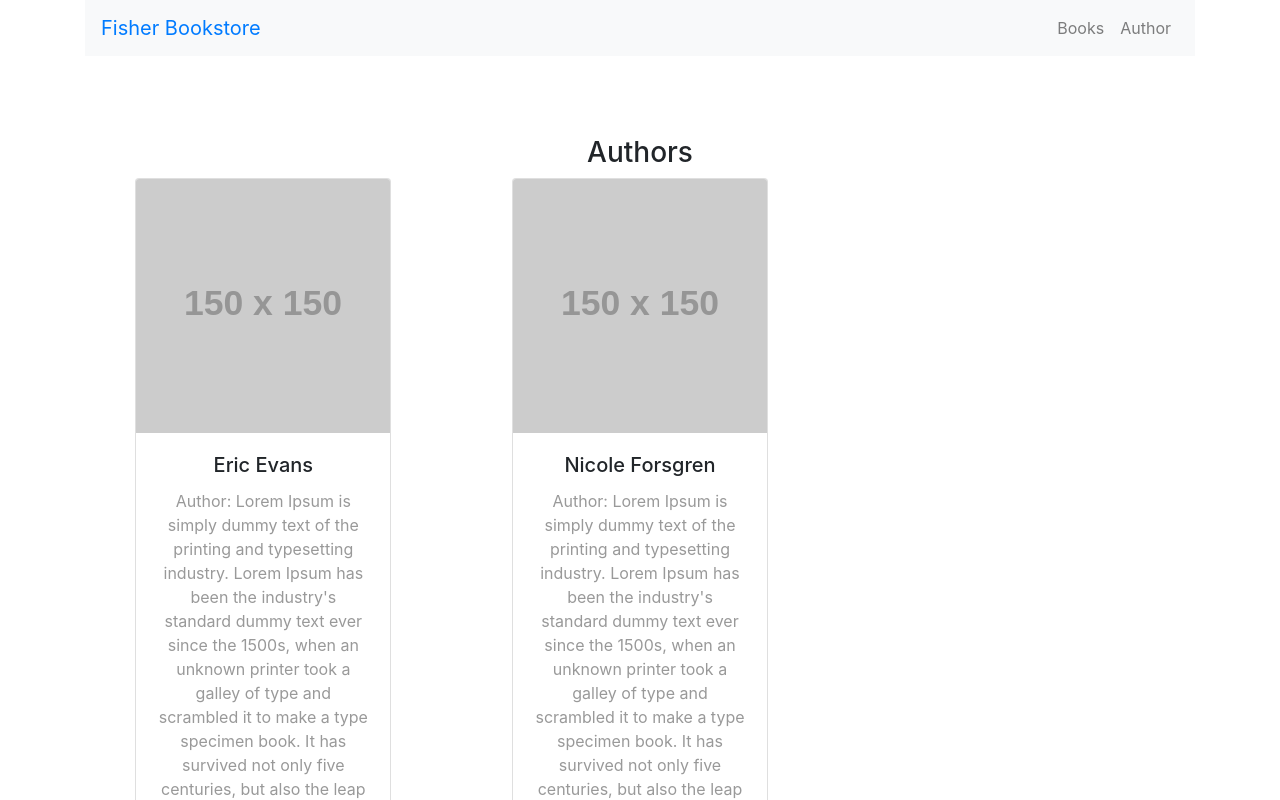
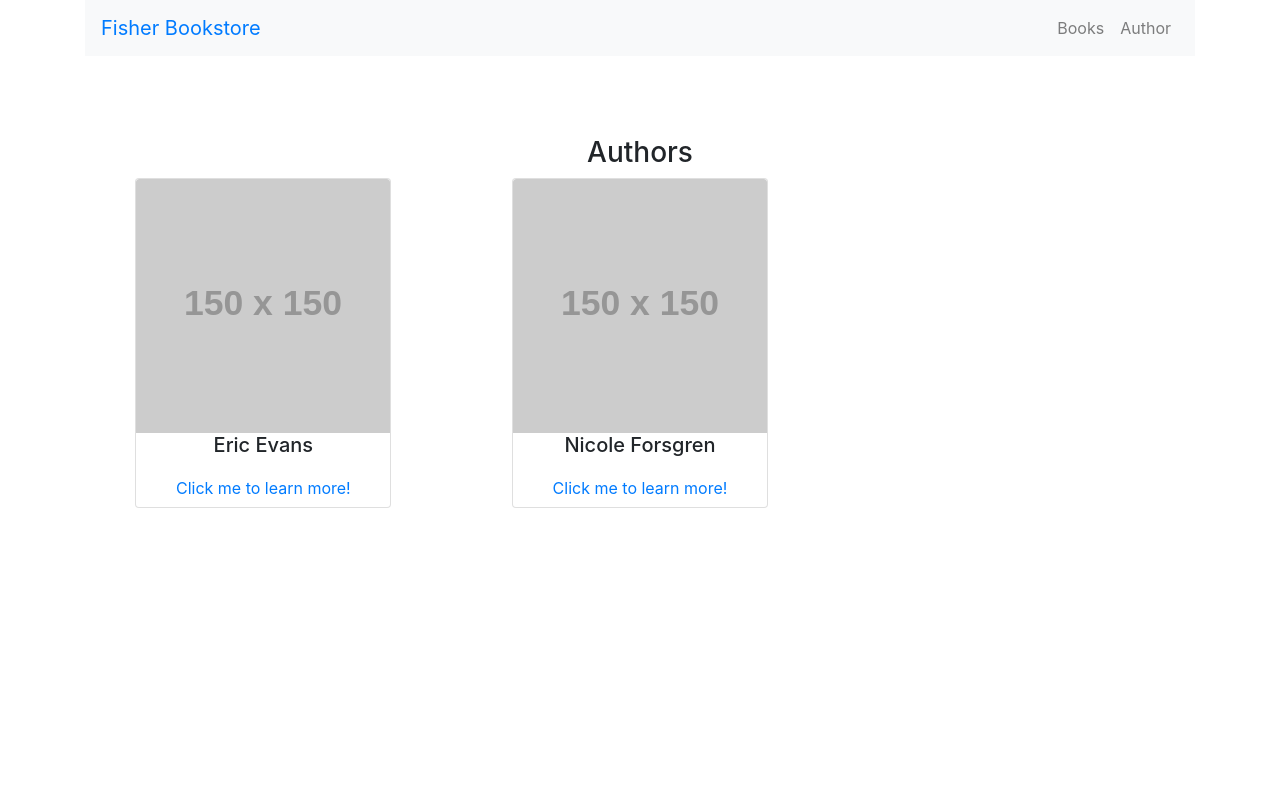
Before and after one commit to Kovei3156/Fisher-Bookstore, a React (Create React App) app: page /author in a window 1280 px wide. Shown: the top 800 px of the page. Built offline with nearby package versions, Linux system fonts and the light colour scheme.

Commit message:
accordion

```diff
--- a/src/author/AuthorCard.js
+++ b/src/author/AuthorCard.js
@@ -1,15 +1,22 @@
 import React from "react";
-import {Card, Button} from "react-bootstrap";
+import {Card, Button, Accordion} from "react-bootstrap";
 
 export function AuthorCard(props) {
     return(
+        <Accordion defaultActiveKey="0">
             <Card style={{ width: "16em"}}>
                 <Card.Img variant="top" src="https://via.placeholder.com/150"/>
+                <Card.Title>{props.author.name}</Card.Title>
+                <Accordion.Toggle as={Button} variant="link" eventKey="1">
+                    Click me to learn more!
+                </Accordion.Toggle>
+                <Accordion.Collapse eventKey="1">
                     <Card.Body>
-                <Card.Title>{props.author.name}</Card.Title>
                         <Card.Text>Author: {props.author.detail}</Card.Text>
                         <Button variant="warning">Books By Author</Button>
                     </Card.Body>
+                </Accordion.Collapse>
             </Card>
+        </Accordion>
     );
 }
```
Lines whose indentation alone changed are shown as unchanged.
